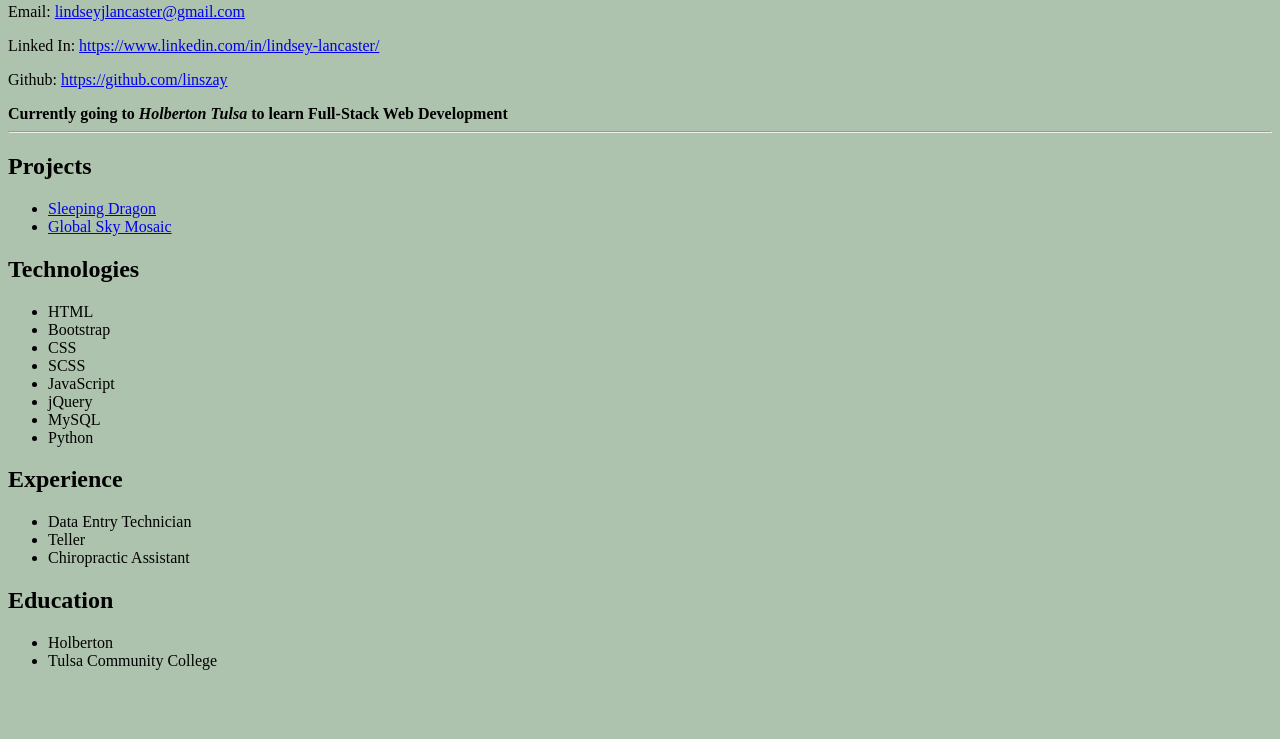
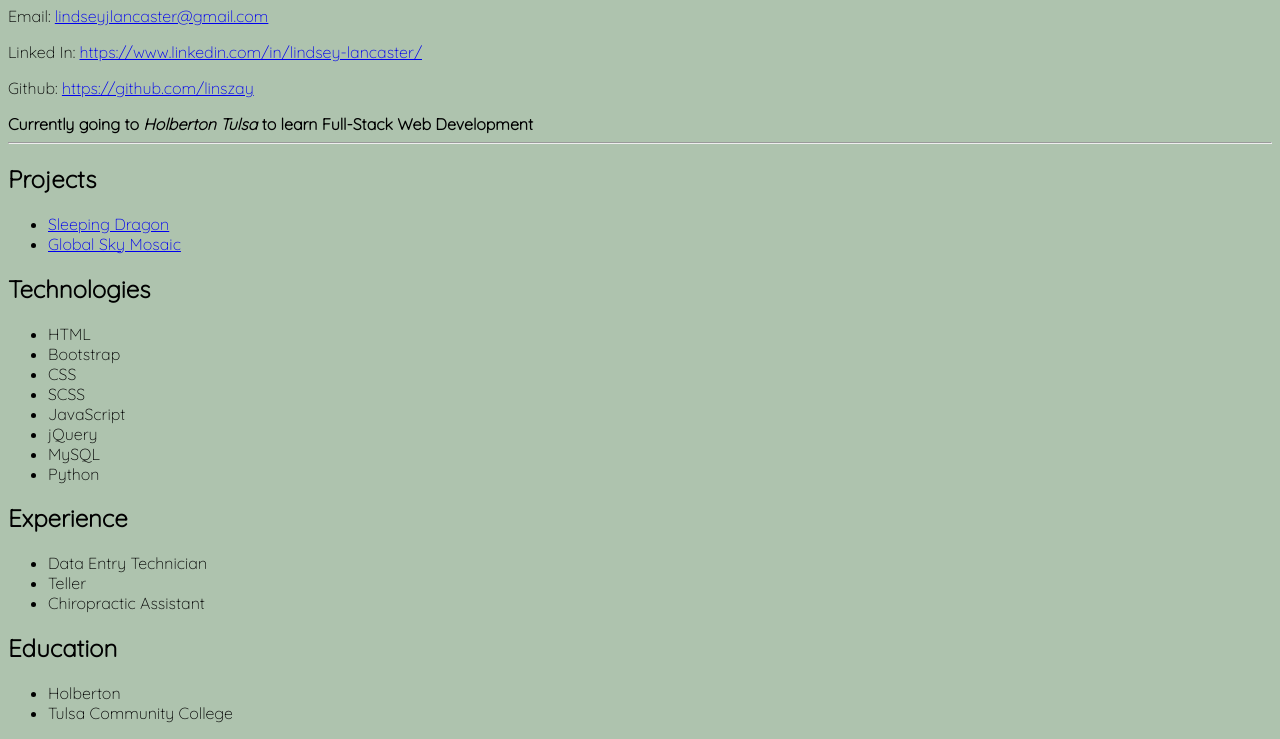
Before and after one commit to linszay/Personal-Site, a plain HTML site: page main.html in a window 1280 px wide. Shown: the part 189-928 px from the top of the page. Before the commit the page ends 875 px from the top, so only its background shows below. Drawn offline with Linux system fonts and the light colour scheme.

Commit message:
updated font

```diff
--- a/main.html
+++ b/main.html
@@ -5,6 +5,9 @@
     <meta http-equiv="X-UA-Compatible" content="IE=edge">
     <meta name="viewport" content="width=device-width, initial-scale=1.0">
     <link rel="stylesheet" href="styles.css">
+    <link rel="preconnect" href="https://fonts.googleapis.com">
+    <link rel="preconnect" href="https://fonts.gstatic.com" crossorigin>
+    <link href="https://fonts.googleapis.com/css2?family=Quicksand:wght@300&display=swap" rel="stylesheet">
     <meta descr>
     <title>Lindsey Lancaster Personal Site</title>
 </head>
--- a/styles.css
+++ b/styles.css
@@ -2,11 +2,14 @@
 :root{
 --bg-color: #AEC3AE;
 --font-color: #6A9C89;
+--font-family: 'Quicksand', sans-serif;
 }
+
 
 .html {
     margin: 0;
     padding: 0;
+    font-family: var(--font-family);
 }
 
 .default {
@@ -16,5 +19,61 @@
 .personal-info {
     > img {
         border-radius: 20px;
+        max-width: 120px;
+        max-height: 120px;
+    }
+    > h1 {
+        font-family: var(--font-family);
+    }
+
+    > p {
+        font-family: var(--font-family);
+        > a {
+            font-family: var(--font-family);
+        }
+    }
+
+    > span {
+        font-family: var(--font-family);
     }
 }
+
+.projects {
+    > h2 {
+        font-family: var(--font-family);
+    }
+
+    > ul > li {
+        font-family: var(--font-family);
+    }
+}
+
+.technologies {
+    > h2 {
+        font-family: var(--font-family);
+    }
+
+    > ul > li {
+        font-family: var(--font-family);
+    }
+}
+
+.experience {
+    > h2 {
+        font-family: var(--font-family);
+    }
+
+    > ul > li {
+        font-family: var(--font-family);
+    }
+}
+
+.education {
+    > h2 {
+        font-family: var(--font-family);
+    }
+
+    > ul > li {
+        font-family: var(--font-family);
+    }
+}
```
